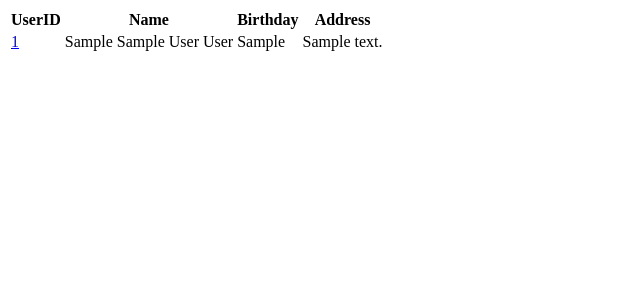
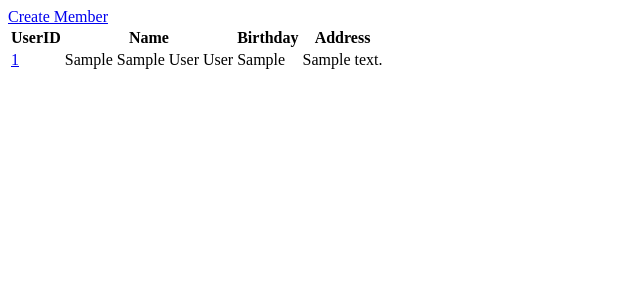
Before and after one commit to bum3144/ITTC_PHP2020, a PHP site: page /example13_list.php in a window 1280 px wide. Shown: the top 300 px of the page, without its empty margins (0-640 px from the left). Run offline with PHP 8.4, Linux system fonts and the light colour scheme; tables that the repository leaves empty or names only in its code hold one stand-in row (values such as "Sample post").

Commit message:
member link

```diff
--- a/example13_list.php
+++ b/example13_list.php
@@ -14,6 +14,7 @@ $stmt = $pdo->prepare('SELECT * FROM example13_member');
 $stmt->execute();
 $list = $stmt->fetchAll();
     ?>
+    <a href="example13_member.php">Create Member</a>
     <table>
         <thead>
             <tr>
--- a/example13_member_action.php
+++ b/example13_member_action.php
@@ -71,5 +71,6 @@
         echo 'ADDRESS : ' . $address .'<br>';
         echo 'POST NUMBER : ' . $post .'<br>';
     ?>
+    <a href="example13_list.php">Go to List</a>
 </body>
 </html>
```
